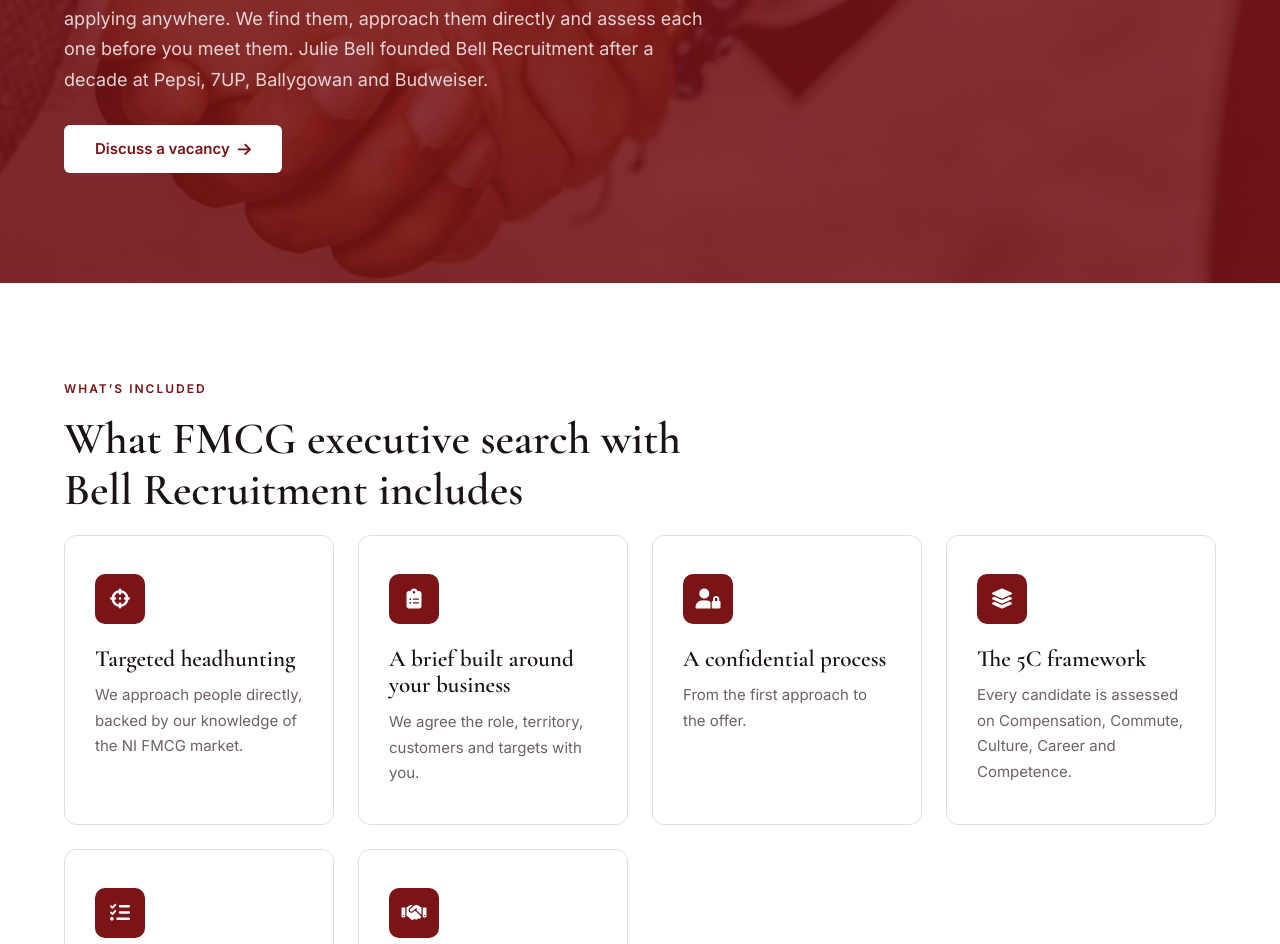
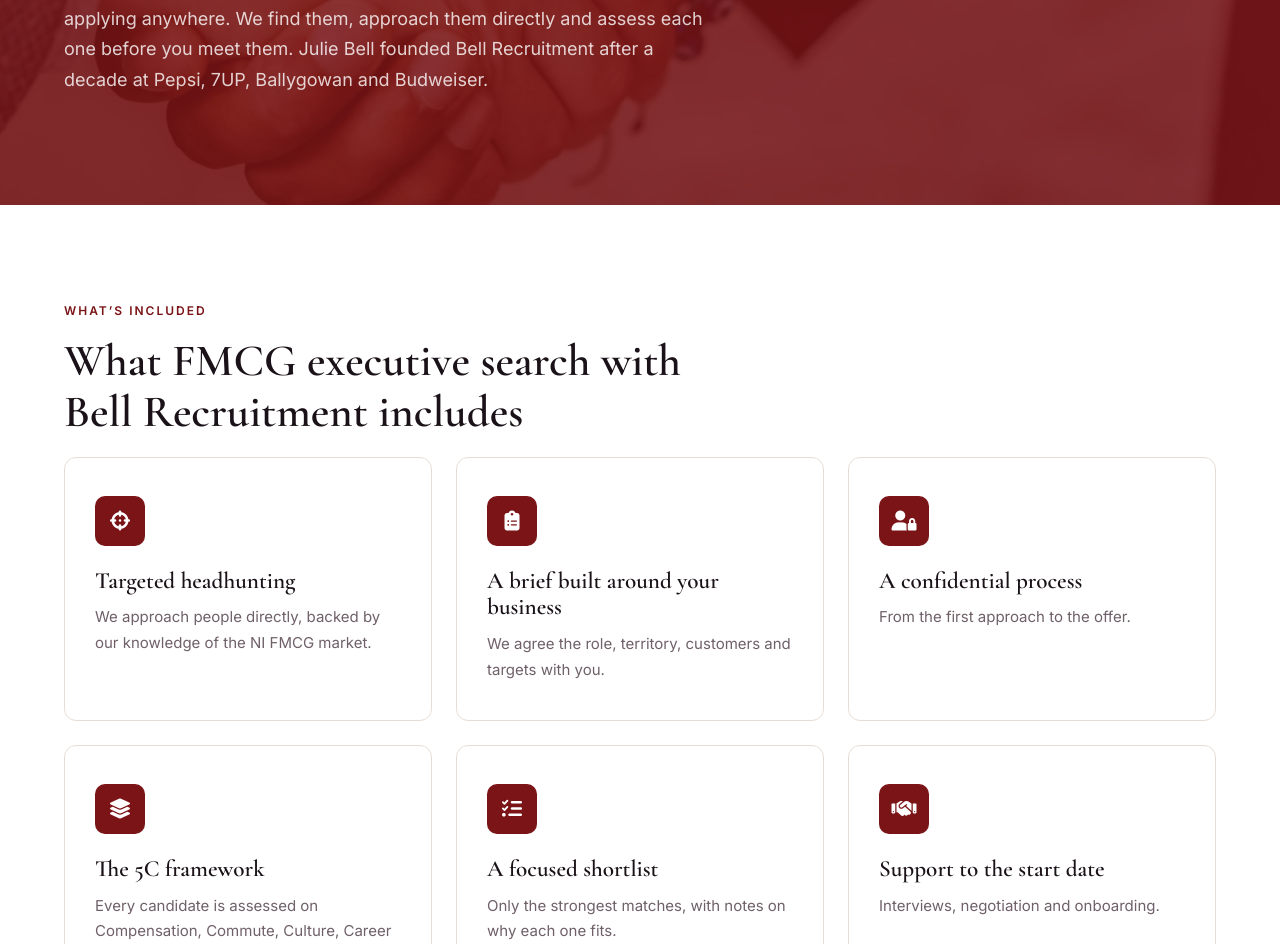
Before and after one commit to SyedAyan15/Bell-Recruitment, a Next.js app: page /services in a window 1280 px wide. Shown: the part 428-1372 px from the top of the page. Built offline with nearby package versions, Linux system fonts and the light colour scheme.

Commit message:
Services: remove hero button, lay out include cards in 3 columns
Co-Authored-By: Claude Sonnet 5.5 <noreply@anthropic.com>

```diff
--- a/app/globals.css
+++ b/app/globals.css
@@ -496,6 +496,9 @@ h1, h2, h3, h4 {
 
 /* Card grids. */
 .feature-grid { display: grid; grid-template-columns: repeat(auto-fit, minmax(260px, 1fr)); gap: 24px; margin-top: 12px; }
+/* Exactly three columns, so six cards sit as two even rows. */
+.feature-grid-3 { grid-template-columns: repeat(3, 1fr); }
+@media (max-width: 900px) { .feature-grid-3 { grid-template-columns: repeat(auto-fit, minmax(260px, 1fr)); } }
 .stack-cards { display: grid; gap: 16px; }
 .value-card-row { display: flex; gap: 18px; align-items: flex-start; padding: 24px; }
 .value-card-row .value-icon { flex-shrink: 0; margin-bottom: 0; }
--- a/app/services/page.tsx
+++ b/app/services/page.tsx
@@ -36,7 +36,6 @@ export default function ServicesPage() {
         eyebrow="Our service"
         title="FMCG Executive Search in Northern Ireland"
         image="/images/handshake-bg.webp"
-        buttons={[{ label: "Discuss a vacancy", href: URLS.contact }]}
       >
         For the hires that decide how your FMCG business performs with customers, the best candidates are usually
         already in a good job and not applying anywhere. We find them, approach them directly and assess each one
@@ -48,7 +47,7 @@ export default function ServicesPage() {
         <div className="container">
           <div className="section-label">What&rsquo;s included</div>
           <h2>What FMCG executive search with Bell Recruitment includes</h2>
-          <div className="feature-grid">
+          <div className="feature-grid feature-grid-3">
             {INCLUDES.map((f) => (
               <div className="value-card" key={f.lead}>
                 <div className="value-icon">
```
